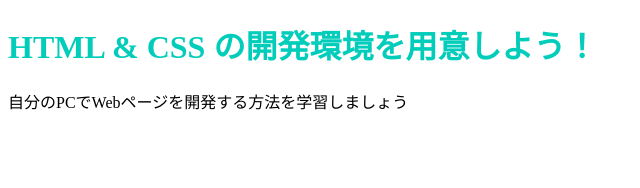
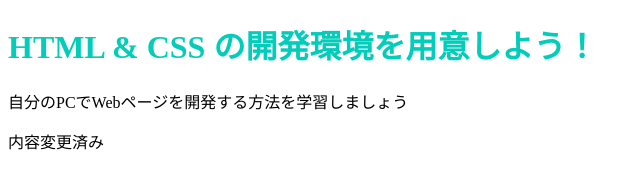
Before and after one commit to HIRO-INFJ/sample, a plain HTML site: page index.html in a window 1280 px wide. Shown: the whole page, without its empty margins (0-640 px from the left). Drawn offline with Linux system fonts and the light colour scheme.

Commit message:
edit test

```diff
--- a/index.html
+++ b/index.html
@@ -8,5 +8,6 @@
   <body>
     <h1 class="title">HTML & CSS の開発環境を用意しよう！</h1>
     <p>自分のPCでWebページを開発する方法を学習しましょう</p>
+    <p>内容変更済み</p>
   </body>
 </html>
```
